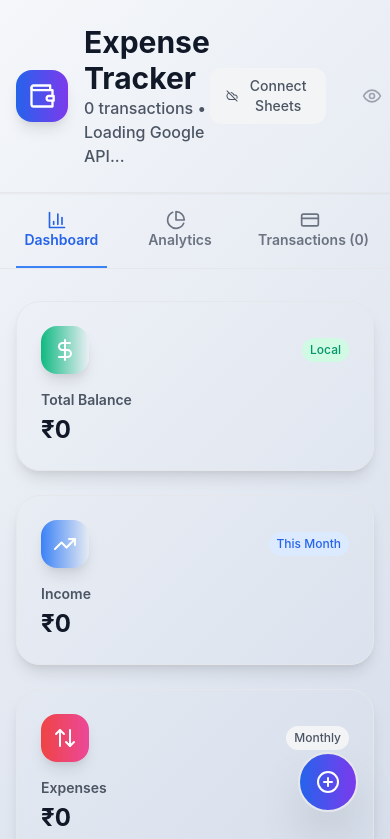
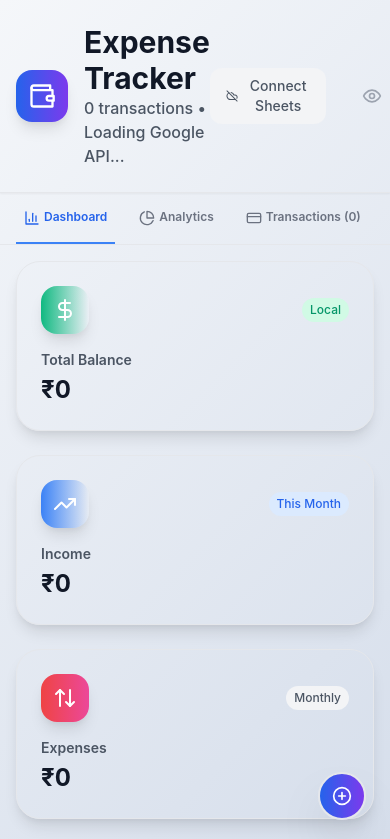
Before and after one commit to Hspatel1312/my-expense-tracker, a React (Create React App) app: page / in a window 390 px wide. Shown: the top 839 px of the page. Built offline with nearby package versions, Linux system fonts and the light colour scheme; the HTML template or start-up script is replaced by a standard one.

Commit message:
Update App.jsx

```diff
--- a/src/App.jsx
+++ b/src/App.jsx
@@ -170,10 +170,10 @@ const App = () => {
       {/* Loading Overlay */}
       {googleSheets.isLoading && (
         <div className="fixed inset-0 bg-black/20 backdrop-blur-sm z-50 flex items-center justify-center">
-          <div className="bg-white rounded-2xl p-8 shadow-2xl">
+          <div className="bg-white rounded-2xl p-6 sm:p-8 shadow-2xl mx-4">
             <div className="flex items-center space-x-3">
               <RefreshCw className="w-6 h-6 animate-spin text-blue-600" />
-              <span className="text-lg font-medium">
+              <span className="text-base sm:text-lg font-medium">
                 {expenseTracker.editingTransaction ? 'Updating transaction...' : 'Syncing with Google Sheets...'}
               </span>
             </div>
@@ -183,14 +183,14 @@ const App = () => {
 
       {/* Error Banner */}
       {error && (
-        <div className="fixed top-4 left-1/2 transform -translate-x-1/2 z-50 max-w-md w-full mx-4">
+        <div className="fixed top-4 left-4 right-4 sm:left-1/2 sm:right-auto sm:transform sm:-translate-x-1/2 z-50 max-w-md sm:w-full">
           <div className="bg-red-50 border border-red-200 text-red-800 p-4 rounded-xl shadow-lg">
             <div className="flex items-center justify-between">
               <div className="flex items-center space-x-3">
-                <AlertTriangle className="w-5 h-5" />
-                <span className="font-medium">{error}</span>
+                <AlertTriangle className="w-5 h-5 flex-shrink-0" />
+                <span className="font-medium text-sm sm:text-base">{error}</span>
               </div>
-              <button onClick={() => setError(null)} className="text-red-600 hover:text-red-800">
+              <button onClick={() => setError(null)} className="text-red-600 hover:text-red-800 ml-2">
                 <X className="w-4 h-4" />
               </button>
             </div>
@@ -212,20 +212,20 @@ const App = () => {
       {/* Navigation */}
       <div className="relative bg-white/50 backdrop-blur-xl border-b border-gray-200/20">
         <div className="max-w-7xl mx-auto px-4 sm:px-6 lg:px-8">
-          <nav className="flex space-x-8">
+          <nav className="flex space-x-4 sm:space-x-8 overflow-x-auto">
             {navigationItems.map((item) => {
               const IconComponent = item.icon;
               return (
                 <button
                   key={item.id}
                   onClick={() => setCurrentView(item.id)}
-                  className={`py-4 px-1 border-b-2 font-semibold text-sm transition-all duration-300 ${
+                  className={`py-4 px-2 sm:px-1 border-b-2 font-semibold text-xs sm:text-sm transition-all duration-300 whitespace-nowrap flex-shrink-0 ${
                     currentView === item.id
                       ? 'border-blue-500 text-blue-600'
                       : 'border-transparent text-gray-500 hover:text-gray-700 hover:border-gray-300'
                   }`}
                 >
-                  <IconComponent className="inline w-5 h-5 mr-2" />
+                  <IconComponent className="inline w-4 h-4 sm:w-5 sm:h-5 mr-1 sm:mr-2" />
                   {item.label}
                   {item.count !== undefined && ` (${item.count})`}
                 </button>
@@ -235,19 +235,19 @@ const App = () => {
         </div>
       </div>
 
-      <div className="relative max-w-7xl mx-auto px-4 sm:px-6 lg:px-8 py-8">
+      <div className="relative max-w-7xl mx-auto px-4 sm:px-6 lg:px-8 py-4 sm:py-8">
         {/* Sync Status Banner */}
         {googleSheets.syncStatus !== 'idle' && (
-          <div className={`mb-6 p-4 rounded-xl border ${
+          <div className={`mb-4 sm:mb-6 p-3 sm:p-4 rounded-xl border text-sm sm:text-base ${
             googleSheets.syncStatus === 'success' ? 'bg-green-50 border-green-200 text-green-800' :
             googleSheets.syncStatus === 'error' ? 'bg-red-50 border-red-200 text-red-800' :
             'bg-blue-50 border-blue-200 text-blue-800'
           }`}>
             <div className="flex items-center justify-between">
-              <div className="flex items-center space-x-3">
-                {googleSheets.syncStatus === 'syncing' && <RefreshCw className="w-5 h-5 animate-spin" />}
-                {googleSheets.syncStatus === 'success' && <CheckCircle className="w-5 h-5" />}
-                {googleSheets.syncStatus === 'error' && <AlertTriangle className="w-5 h-5" />}
+              <div className="flex items-center space-x-2 sm:space-x-3">
+                {googleSheets.syncStatus === 'syncing' && <RefreshCw className="w-4 h-4 sm:w-5 sm:h-5 animate-spin flex-shrink-0" />}
+                {googleSheets.syncStatus === 'success' && <CheckCircle className="w-4 h-4 sm:w-5 sm:h-5 flex-shrink-0" />}
+                {googleSheets.syncStatus === 'error' && <AlertTriangle className="w-4 h-4 sm:w-5 sm:h-5 flex-shrink-0" />}
                 <span className="font-medium">
                   {googleSheets.syncStatus === 'syncing' && 'Syncing with Google Sheets...'}
                   {googleSheets.syncStatus === 'success' && 'Successfully synced with Google Sheets!'}
@@ -257,7 +257,7 @@ const App = () => {
               {googleSheets.syncStatus === 'error' && (
                 <button
                   onClick={handleManualSync}
-                  className="px-3 py-1 bg-red-600 text-white rounded-lg text-sm hover:bg-red-700 transition-colors"
+                  className="px-2 sm:px-3 py-1 bg-red-600 text-white rounded-lg text-xs sm:text-sm hover:bg-red-700 transition-colors flex-shrink-0"
                 >
                   Retry
                 </button>
@@ -271,12 +271,12 @@ const App = () => {
       </div>
 
       {/* Quick Add Button */}
-      <div className="fixed bottom-8 right-8 z-50">
+      <div className="fixed bottom-6 right-6 sm:bottom-8 sm:right-8 z-50">
         <button
           onClick={() => setIsFormVisible(true)}
-          className="group relative bg-gradient-to-r from-blue-600 to-purple-600 hover:from-blue-700 hover:to-purple-700 text-white p-4 rounded-full shadow-2xl hover:shadow-3xl transform hover:scale-110 transition-all duration-300 border-2 border-white/20"
+          className="group relative bg-gradient-to-r from-blue-600 to-purple-600 hover:from-blue-700 hover:to-purple-700 text-white p-3 sm:p-4 rounded-full shadow-2xl hover:shadow-3xl transform hover:scale-110 transition-all duration-300 border-2 border-white/20"
         >
-          <PlusCircle className="w-6 h-6" />
+          <PlusCircle className="w-5 h-5 sm:w-6 sm:h-6" />
         </button>
       </div>
 
```
